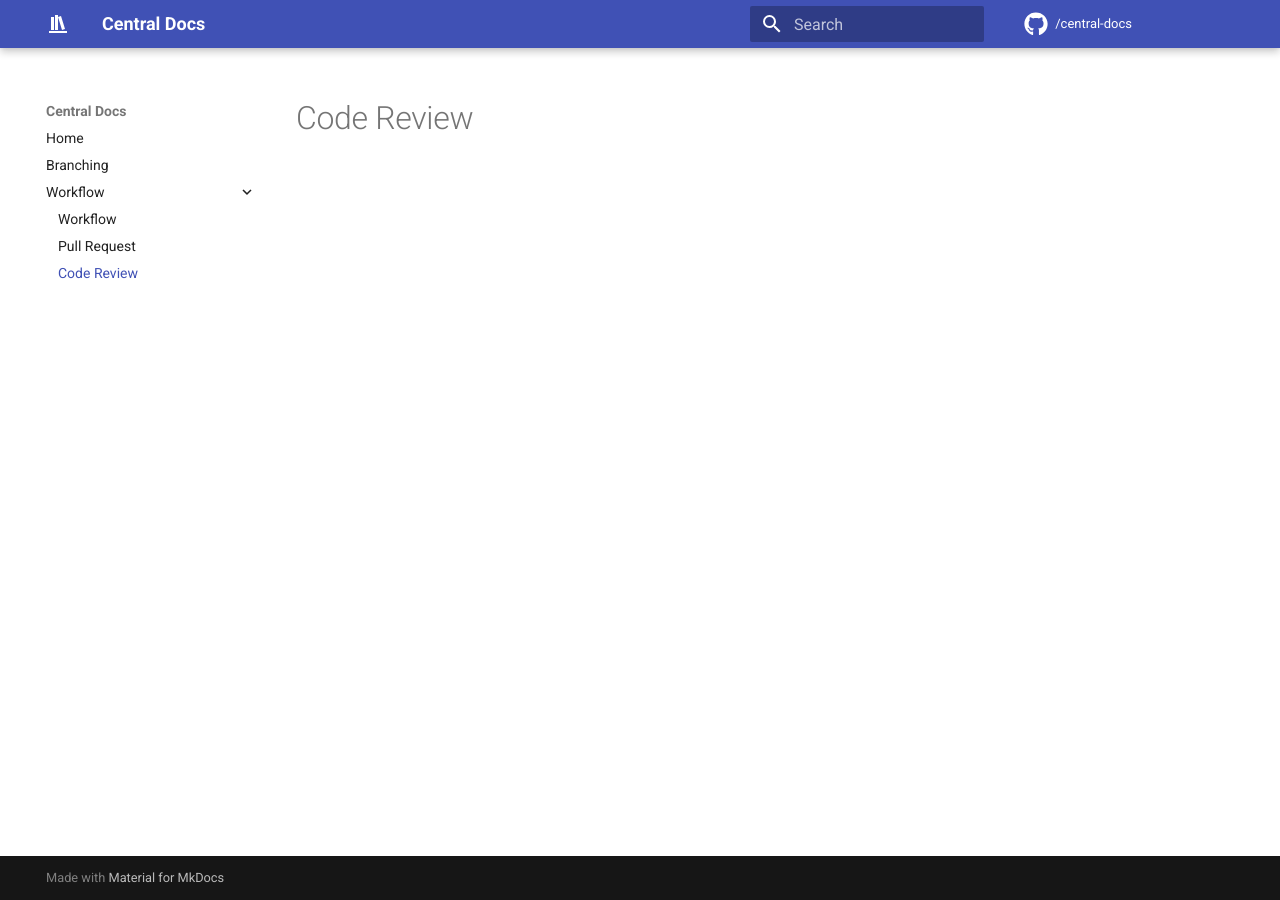
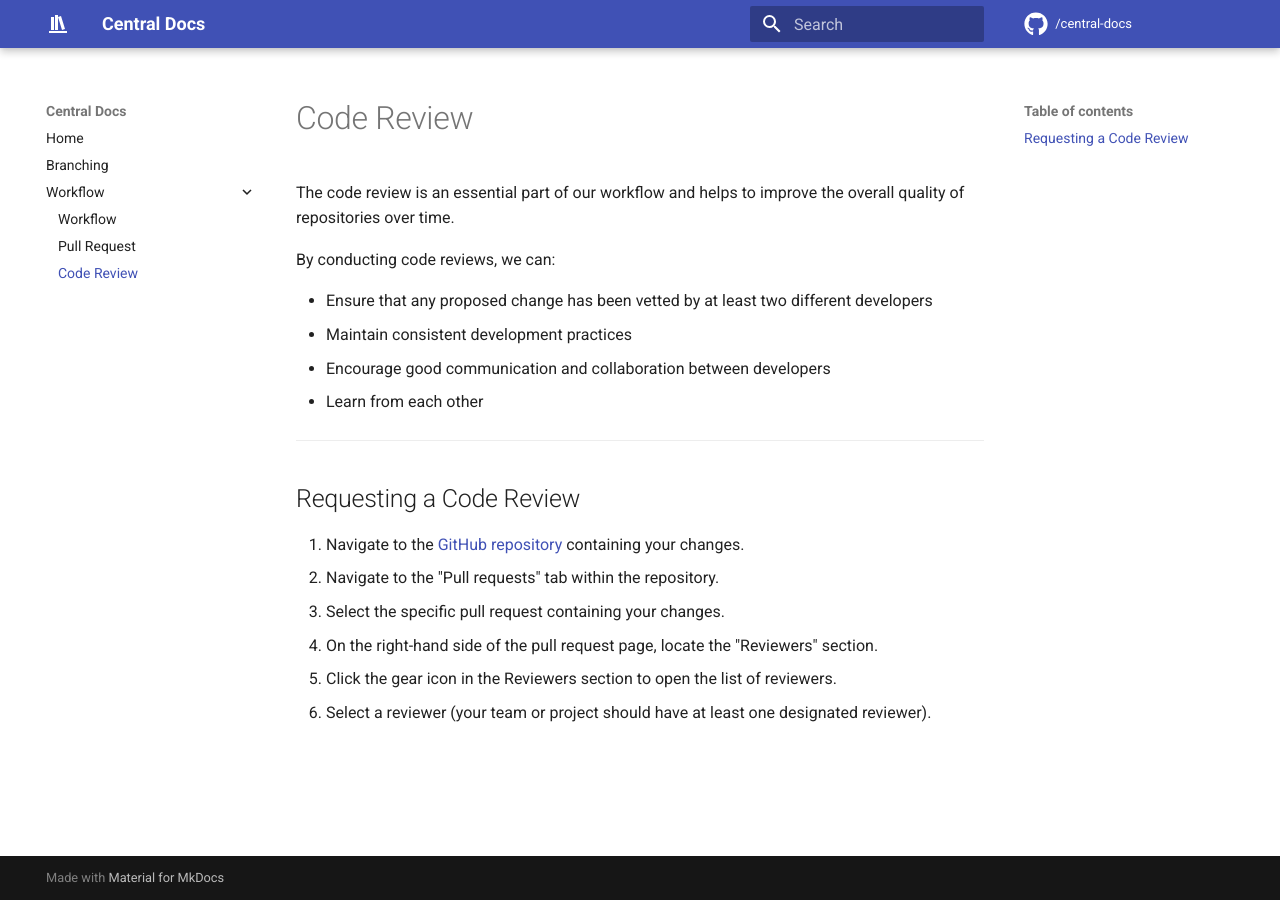
Before and after one commit to city-of-saint-louis/central-docs, an MkDocs documentation site: the page built from docs/code-review.md, in a window 1280 px wide. Built offline with MkDocs 1.6.1 and Material for MkDocs 9.7.7, drawn with Linux system fonts in a browser that asks for light colours; comment, search, counter and statistics services are not loaded.

Commit message:
Update the code review page

```diff
--- a/docs/code-review.md
+++ b/docs/code-review.md
@@ -1 +1,20 @@
 # Code Review
+
+The code review is an essential part of our workflow and helps to improve the overall quality
+of repositories over time.
+
+By conducting code reviews, we can:
+
+- Ensure that any proposed change has been vetted by at least two different developers
+- Maintain consistent development practices
+- Encourage good communication and collaboration between developers
+- Learn from each other
+
+___
+## Requesting a Code Review
+1. Navigate to the [GitHub repository](https://github.com/orgs/city-of-saint-louis/repositories) containing your changes.
+2. Navigate to the "Pull requests" tab within the repository.
+3. Select the specific pull request containing your changes.
+4. On the right-hand side of the pull request page, locate the "Reviewers" section.
+5. Click the gear icon in the Reviewers section to open the list of reviewers.
+6. Select a reviewer (your team or project should have at least one designated reviewer).
```
